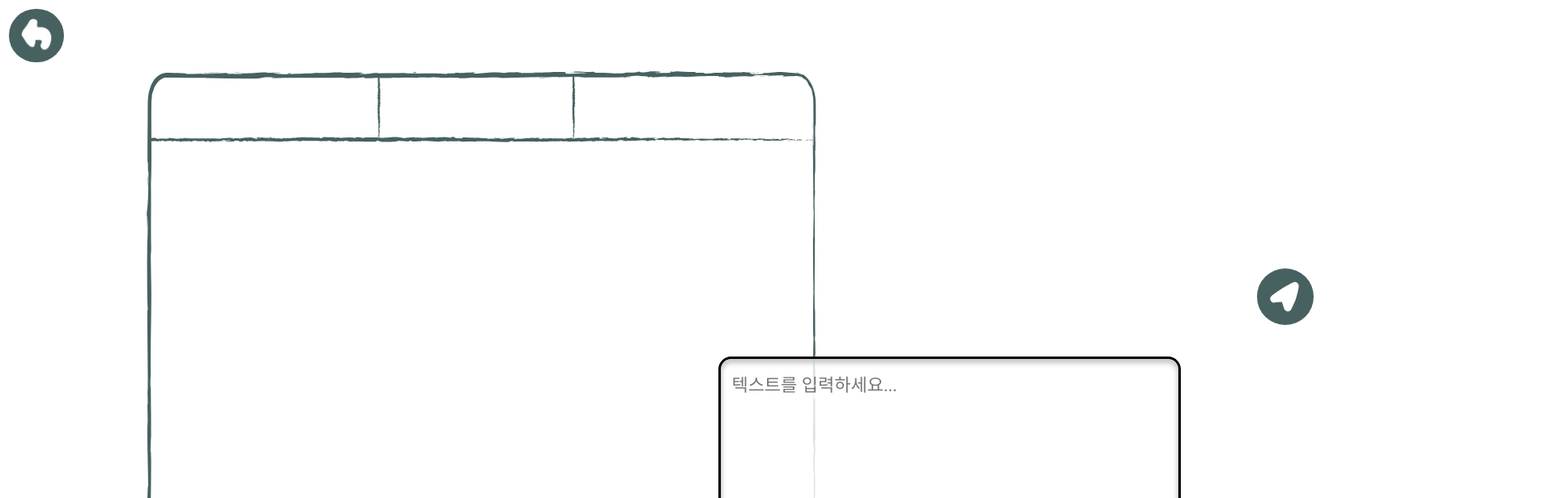
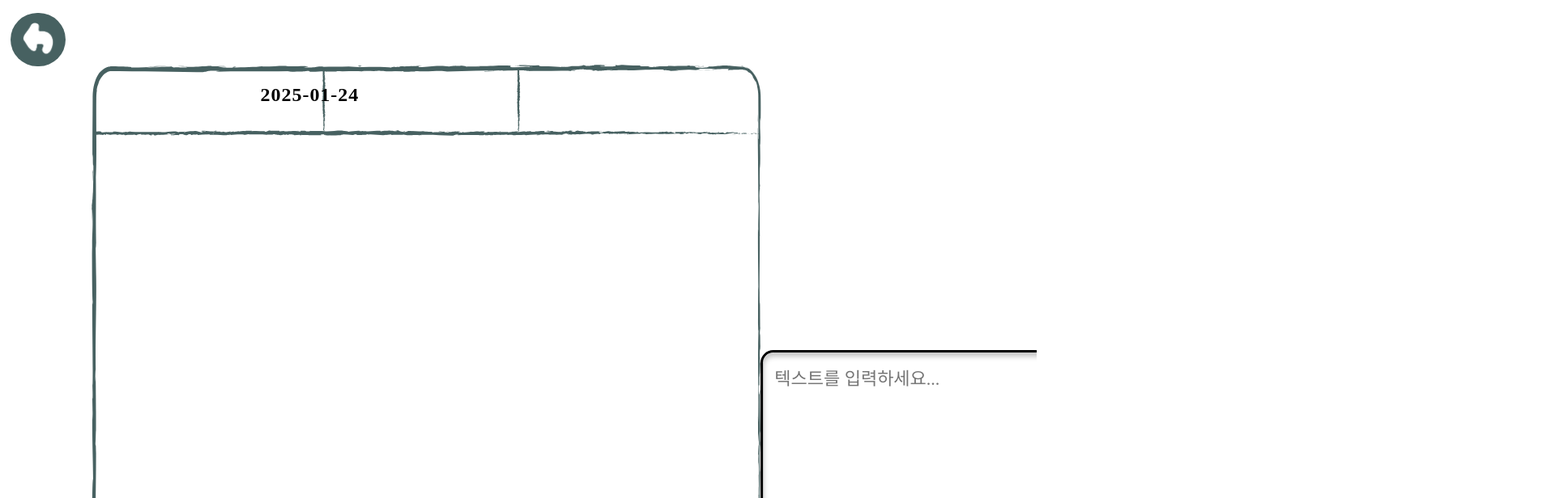
Before and after one commit to Prometheus-14team/pictory-dev, a React (Create React App) app in the folder calendar-web/: page /post in a window 1280 px wide. Shown: the top 616 px of the page at 81% size, 1920 px wide, since content can reach past the window. Built offline with nearby package versions, Linux system fonts and the light colour scheme.

Commit message:
post-page22
date change

```diff
--- a/calendar-web/src/components/assets/styles.css
+++ b/calendar-web/src/components/assets/styles.css
@@ -672,6 +672,11 @@ font-family: 'Poppins';
 
 
 /* Post */
+html, body {
+  height: 100%;
+  margin: 0;
+  overflow: hidden;
+}
 
 .container {
   display: flex;
@@ -686,8 +691,8 @@ font-family: 'Poppins';
   background-color: #476161;
   border-radius: 34px;
   position: absolute;
-  top: 3px;
-  left: 3px;
+  top: 2vh;
+  left: 1vw;
 }
 
 .back .back-img {
@@ -762,6 +767,7 @@ font-family: 'Poppins';
 
 
 .svg-text {
+  position: relative;
   fill: #000;
   font-family: Pretendard;
   font-size: 24px;
@@ -769,10 +775,10 @@ font-family: 'Poppins';
   font-weight: 600;
   line-height: normal;
   letter-spacing: 0.96px;
-  position: absolute;
   z-index: 10;  /* 텍스트가 다른 요소 위에 표시되도록 설정 */
-  top: 13%;
-  left: 8%;
+  top: 13vh;
+  left: -37vw;
+  white-space: nowrap;
 }
 
 .submit-button-svg {
```
